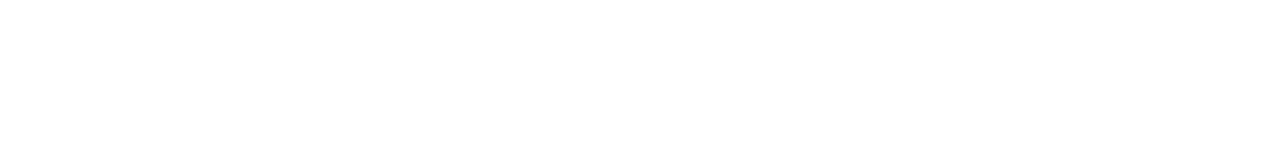
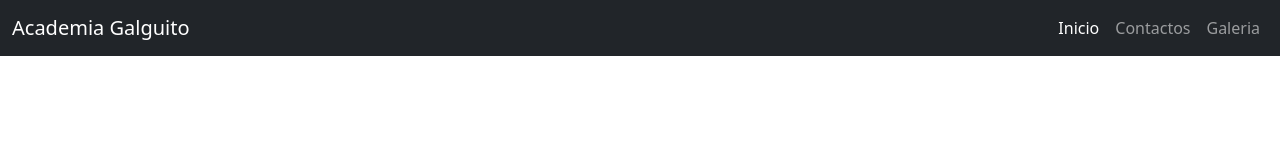
Before and after one commit to galguito/Git-examen, a plain HTML site: page index.html in a window 1280 px wide. Drawn offline with nearby package versions, Linux system fonts and the light colour scheme.

Commit message:
creamos navbar

```diff
--- a/index.html
+++ b/index.html
@@ -7,7 +7,28 @@
     <link href="https://cdn.jsdelivr.net/npm/bootstrap@5.3.8/dist/css/bootstrap.min.css" rel="stylesheet" integrity="sha384-sRIl4kxILFvY47J16cr9ZwB07vP4J8+LH7qKQnuqkuIAvNWLzeN8tE5YBujZqJLB" crossorigin="anonymous">
 </head>
 <body>
-
+    <nav class="navbar navbar-expand-lg navbar-dark bg-dark">
+        <div class="container-fluid">
+            <a class="navbar-brand" href="#">Academia Galguito</a>
+            <button class="navbar-toggler" type="button" data-bs-toggle="collapse" data-bs-target="#navbarNav"
+                aria-controls="navbarNav" aria-expanded="false" aria-label="Toggle navigation">
+                <span class="navbar-toggler-icon"></span>
+            </button>
+            <div class="collapse navbar-collapse" id="navbarNav">
+                <ul class="navbar-nav ms-auto">
+                    <li class="nav-item">
+                        <a class="nav-link active" aria-current="page" href="#">Inicio</a>
+                    </li>
+                    <li class="nav-item">
+                        <a class="nav-link" href="#">Contactos</a>
+                    </li>
+                    <li class="nav-item">
+                        <a class="nav-link" href="#">Galeria</a>
+                    </li>
+                </ul>
+            </div>
+        </div>
+    </nav>
 
 
 
```
